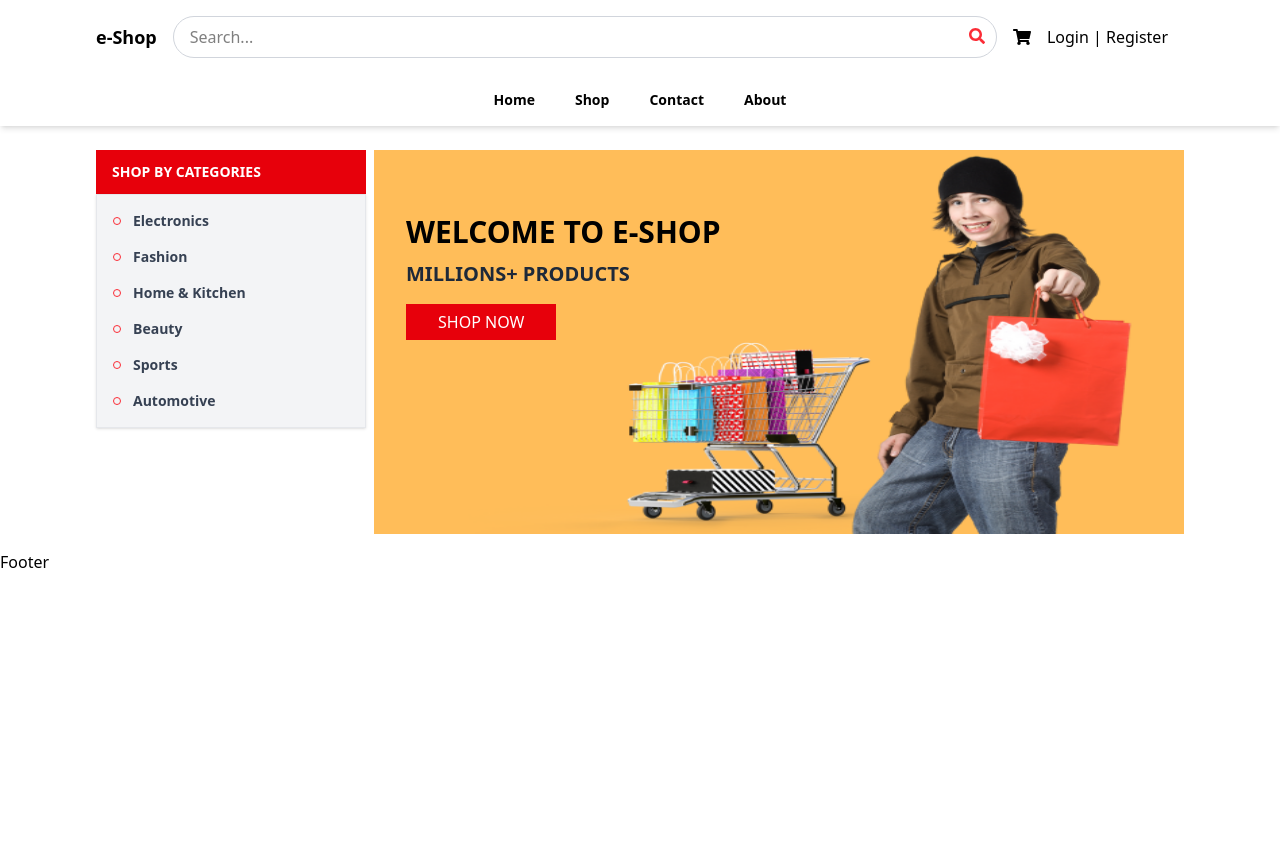
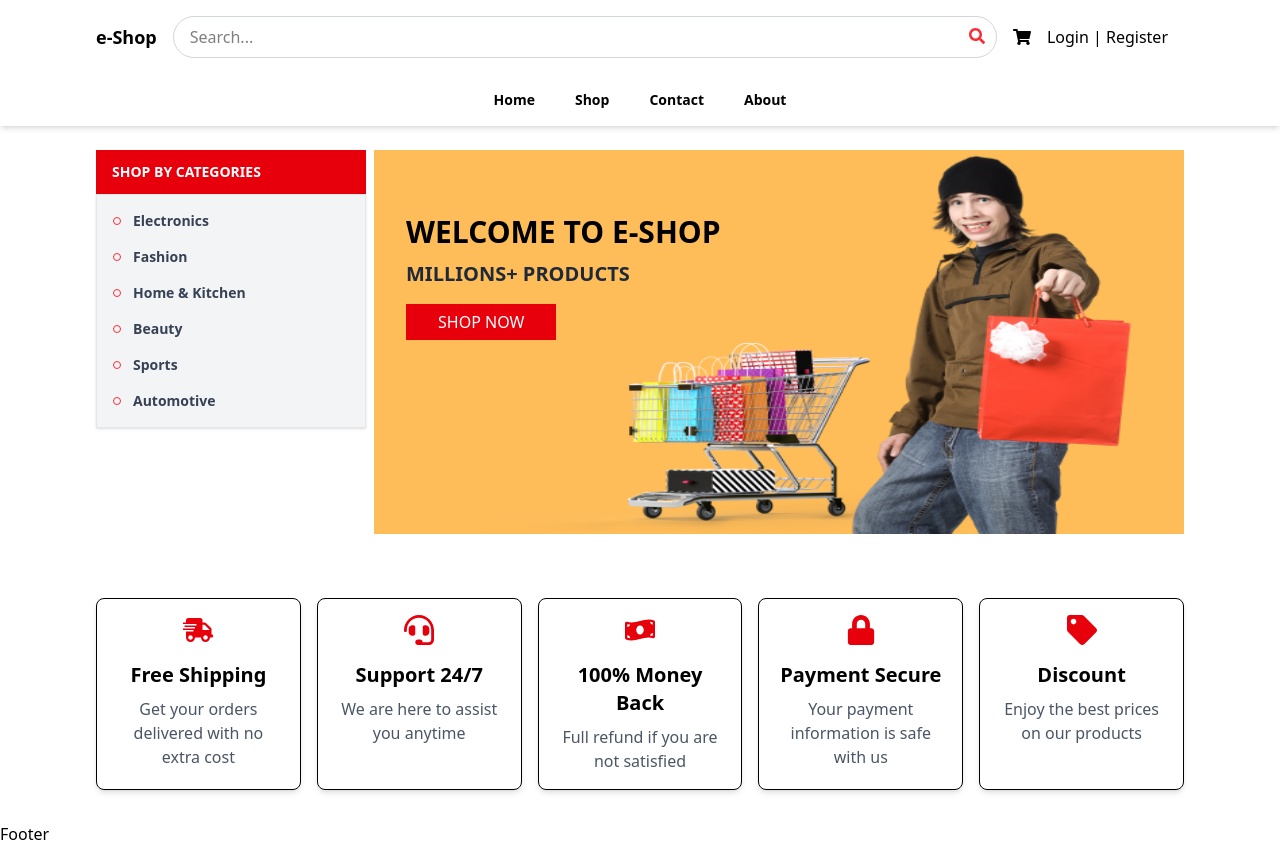
Before and after one commit to huss-huss/React_Ecommerce, a React (Vite) app: page / in a window 1280 px wide. Before the commit the page ends 800 px from the top, so only its background shows below. Built offline with nearby package versions, Linux system fonts and the light colour scheme.

Commit message:
Add InfoSection component to Home page with service highlights

```diff
--- /dev/null
+++ b/src/components/InfoSection.jsx
@@ -0,0 +1,57 @@
+import React from "react";
+import {
+  FaShippingFast,
+  FaHeadset,
+  FaMoneyBillWave,
+  FaTag,
+  FaLock,
+} from "react-icons/fa";
+
+const InfoSection = () => {
+  const infoItems = [
+    {
+      icon: <FaShippingFast className="text-3xl text-red-600" />,
+      title: "Free Shipping",
+      description: "Get your orders delivered with no extra cost",
+    },
+    {
+      icon: <FaHeadset className="text-3xl text-red-600" />,
+      title: "Support 24/7",
+      description: "We are here to assist you anytime",
+    },
+    {
+      icon: <FaMoneyBillWave className="text-3xl text-red-600" />,
+      title: "100% Money Back",
+      description: "Full refund if you are not satisfied",
+    },
+    {
+      icon: <FaLock className="text-3xl text-red-600" />,
+      title: "Payment Secure",
+      description: "Your payment information is safe with us",
+    },
+    {
+      icon: <FaTag className="text-3xl text-red-600" />,
+      title: "Discount",
+      description: "Enjoy the best prices on our products",
+    },
+  ];
+
+  return (
+    <div className="bg-white pb-8 pt-12 ">
+      <div className="container mx-auto grid grid-cols-1 md:grid-cols-2 lg:grid-cols-5 gap-4">
+        {infoItems.map((item, index) => (
+          <div
+            key={index}
+            className="flex flex-col items-center text-center p-4 border rounded-lg shadow-md transform transition-transform duration-300 hover:scale-105 cursor-pointer"
+          >
+            {item.icon}
+            <h3 className="mt-4 text-xl font-semibold">{item.title}</h3>
+            <p className="mt-2 text-gray-600">{item.description}</p>
+          </div>
+        ))}
+      </div>
+    </div>
+  );
+};
+
+export default InfoSection;
--- a/src/pages/Home.jsx
+++ b/src/pages/Home.jsx
@@ -1,6 +1,7 @@
 import React from "react";
 import { Categories } from "../assets/mockData.Jsx";
 import HeroImage from "../assets/hero-page.png";
+import InfoSection from "../components/InfoSection";
 
 const Home = () => {
   return (
@@ -53,6 +54,7 @@
           </div>
         </div>
       </div>
+      <InfoSection />
     </div>
   );
 };
```
